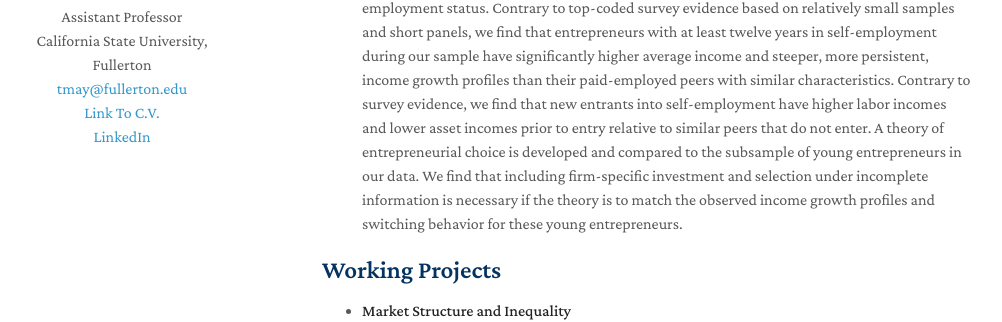
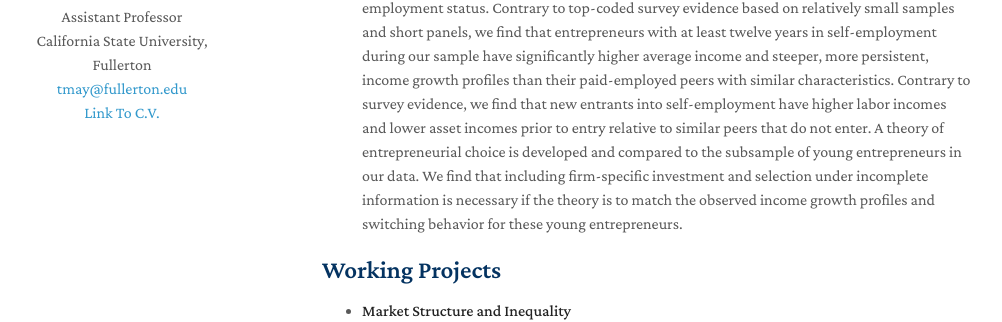
Before and after one commit to MayEcon/mayecon.github.io, a Jekyll site: the page built from index.md, in a window 1280 px wide. Shown: the part 487-809 px from the top of the page, without its empty margins (148-1150 px from the left). Built offline with Jekyll 4.4.1, drawn with Linux system fonts in a browser that asks for light colours; nearby versions of some CDN libraries; a style sheet for code colours, icons or effects is not loaded; our own code applies the rules of GitHub Pages for plain Markdown files.

Commit message:
Update homepage.html

```diff
--- a/_layouts/homepage.html
+++ b/_layouts/homepage.html
@@ -43,9 +43,6 @@
         <a href="mailto:{{ site.email }}">{{ site.email }}</a>
         <br>
          <a href="http://mayecon.com/Documents/ThomasJMay_CV.pdf">Link To C.V.</a>
-        <br>
-        <a href="https://www.linkedin.com/in/mayecon/">LinkedIn</a>
-          <br>
           <br>
         {% endif %}
 
```
